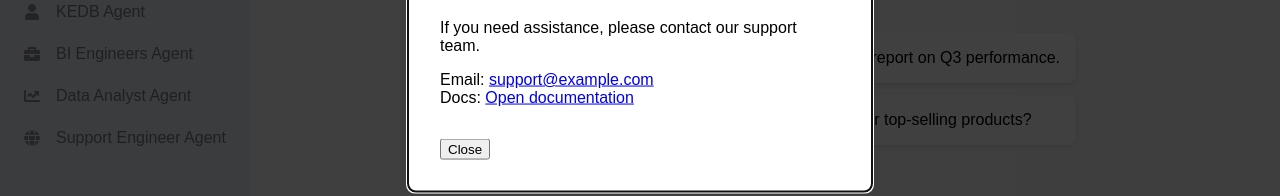
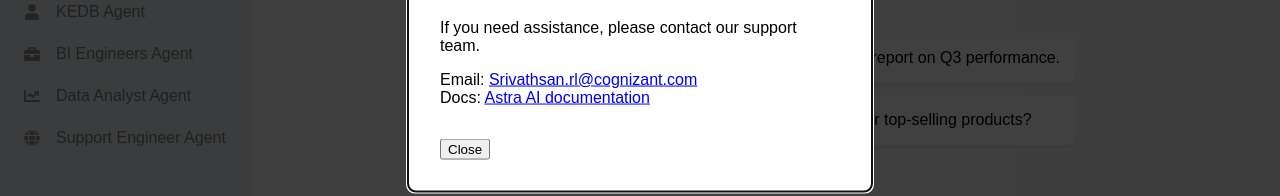
Before and after one commit to muthu-403396/Astra, a React (Create React App) app in the folder frontend/: page /chatbot/1 in a window 1280 px wide. Both pictures are taken after a click on the element "Need help?". Shown: the part 335-531 px from the top of the page. Built offline with nearby package versions, Linux system fonts and the light colour scheme.

Commit message:
chore: tidy sidebar imports and support modal details

```diff
--- a/frontend/src/components/Sidebar.js
+++ b/frontend/src/components/Sidebar.js
@@ -16,9 +16,7 @@ import {
   FaQuestionCircle,
   FaChevronLeft,
   FaChevronRight,
-  FaPen,
-  FaChevronDown,
-  FaChevronUp
+  FaPen
 } from 'react-icons/fa';
 import './Sidebar.css';
 
@@ -242,8 +240,8 @@ const Sidebar = ({ username, onAgentSelect, onNewChat, sessions, onSelectSession
         <h2>Support</h2>
         <p>If you need assistance, please contact our support team.</p>
         <p>
-          Email: <a href="mailto:support@example.com">support@example.com</a><br/>
-          Docs: <a href="https://example.com/docs" target="_blank" rel="noreferrer">Open documentation</a>
+          Email: <a href="mailto:Srivathsan.rl@cognizant.com">Srivathsan.rl@cognizant.com</a><br/>
+          Docs: <a href="https://www.cognizant.com/ca/en/services/neuro-intelligent-automation/neuro-generative-ai-adoption" target="_blank" rel="noreferrer">Astra AI documentation</a>
         </p>
         <button onClick={() => setSupportOpen(false)}>Close</button>
       </Modal>
```
